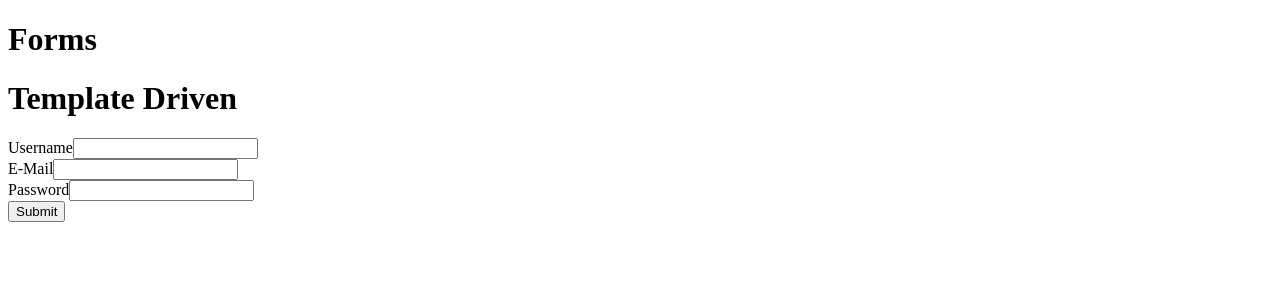
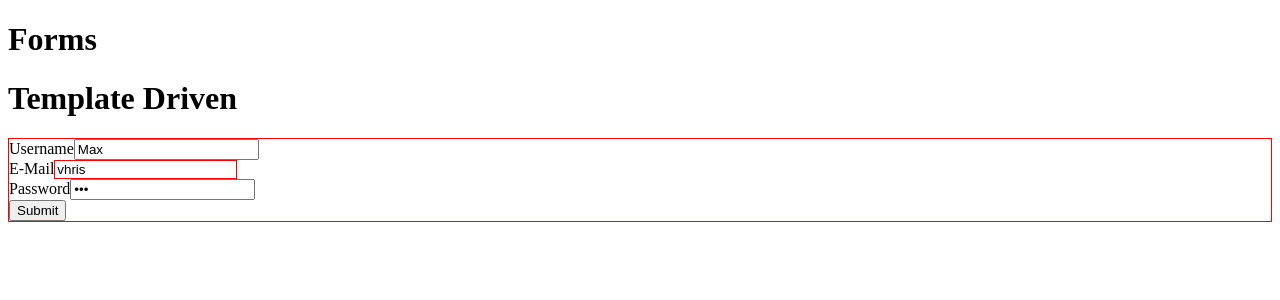
Before and after one commit to Farzaneh-Taleb/forms-udemy, an Angular app: page / in a window 1280 px wide. Shown: the top 300 px of the page. Built offline with nearby package versions, Linux system fonts and the light colour scheme.

Commit message:
104 - 106

```diff
--- a/src/app/template-driven/template-driven.component.css
+++ b/src/app/template-driven/template-driven.component.css
@@ -0,0 +1,3 @@
+.ng-invalid {
+  border: 1px solid red;
+}
--- a/src/app/template-driven/template-driven.component.html
+++ b/src/app/template-driven/template-driven.component.html
@@ -6,7 +6,8 @@
       <input type="text"
              class="form-control"
              id="username"
-             ngModel
+             [(ngModel)]="user.username"
+
              name="username"
              required
       >
@@ -16,10 +17,10 @@
       <input type="text"
              class="form-control"
              id="email"
-             ngModel
+             [(ngModel)]="user.email"
              name="email"
              required
-pattern="/[A-Z0-9._%+-]+@[A-Z0-9.-]+.[A-Z]{2,4}/igm"
+pattern="^\w+([\.-]?\w+)*@\w+([\.-]?\w+)*(\.\w{2,3})+$"
       >
     </div>
   </div>
@@ -28,7 +29,7 @@ pattern="/[A-Z0-9._%+-]+@[A-Z0-9.-]+.[A-Z]{2,4}/igm"
     <input type="password"
            class="form-control"
            id="password"
-            ngModel
+           [(ngModel)]="user.password"
            name="password"
            required
     >
--- a/src/app/template-driven/template-driven.component.ts
+++ b/src/app/template-driven/template-driven.component.ts
@@ -8,9 +8,14 @@ import {NgForm} from '@angular/forms';
   styleUrls: ['./template-driven.component.css']
 })
 export class TemplateDrivenComponent  {
+user = {
+  username : 'Max' ,
+  password : 'ttt' ,
+  email : 'vhris'
+}
 
  onSubmit(form: NgForm) {
-   console.log(form) ;
+   console.log(this.user) ;
  }
 
 }
```
